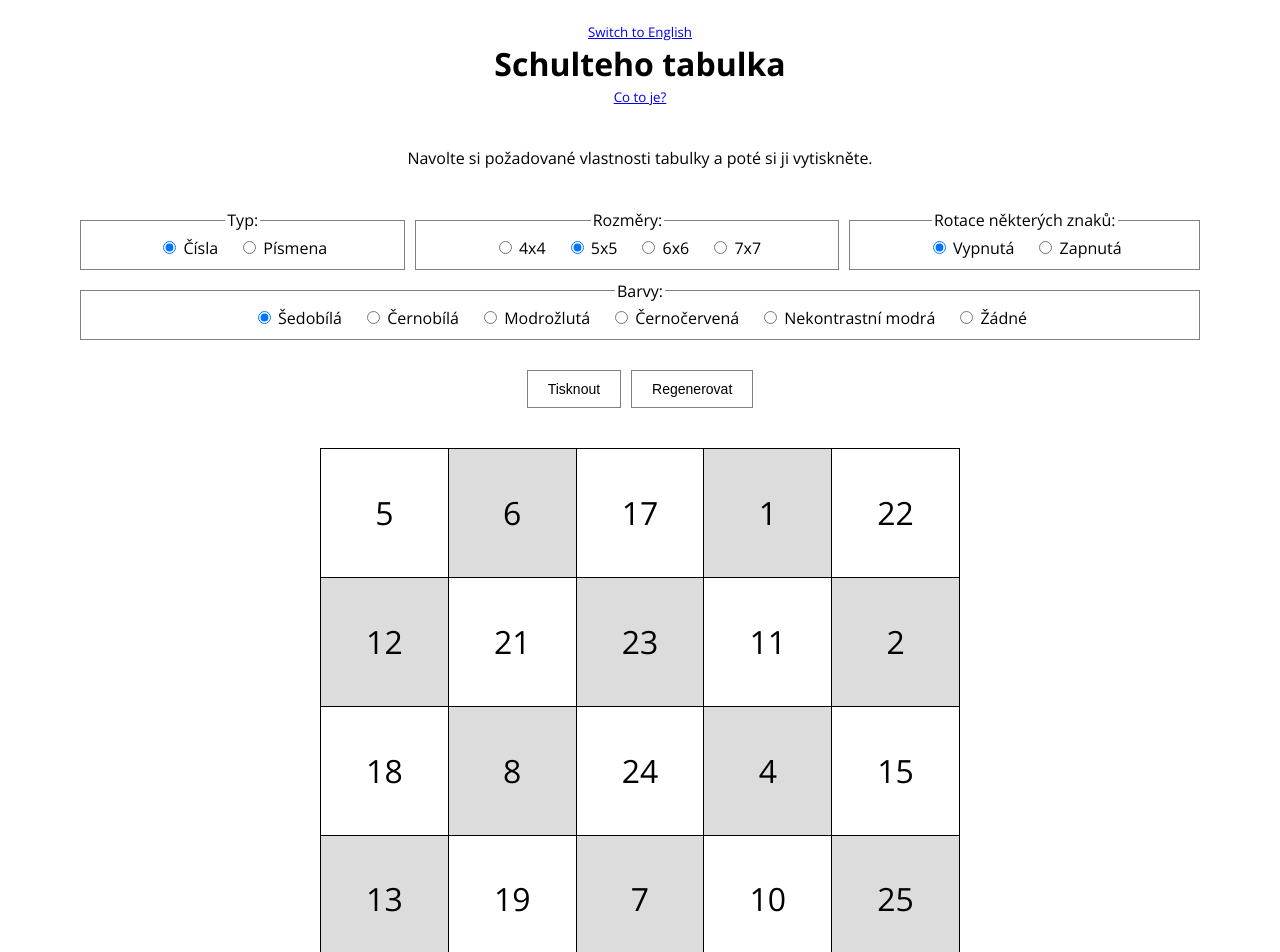
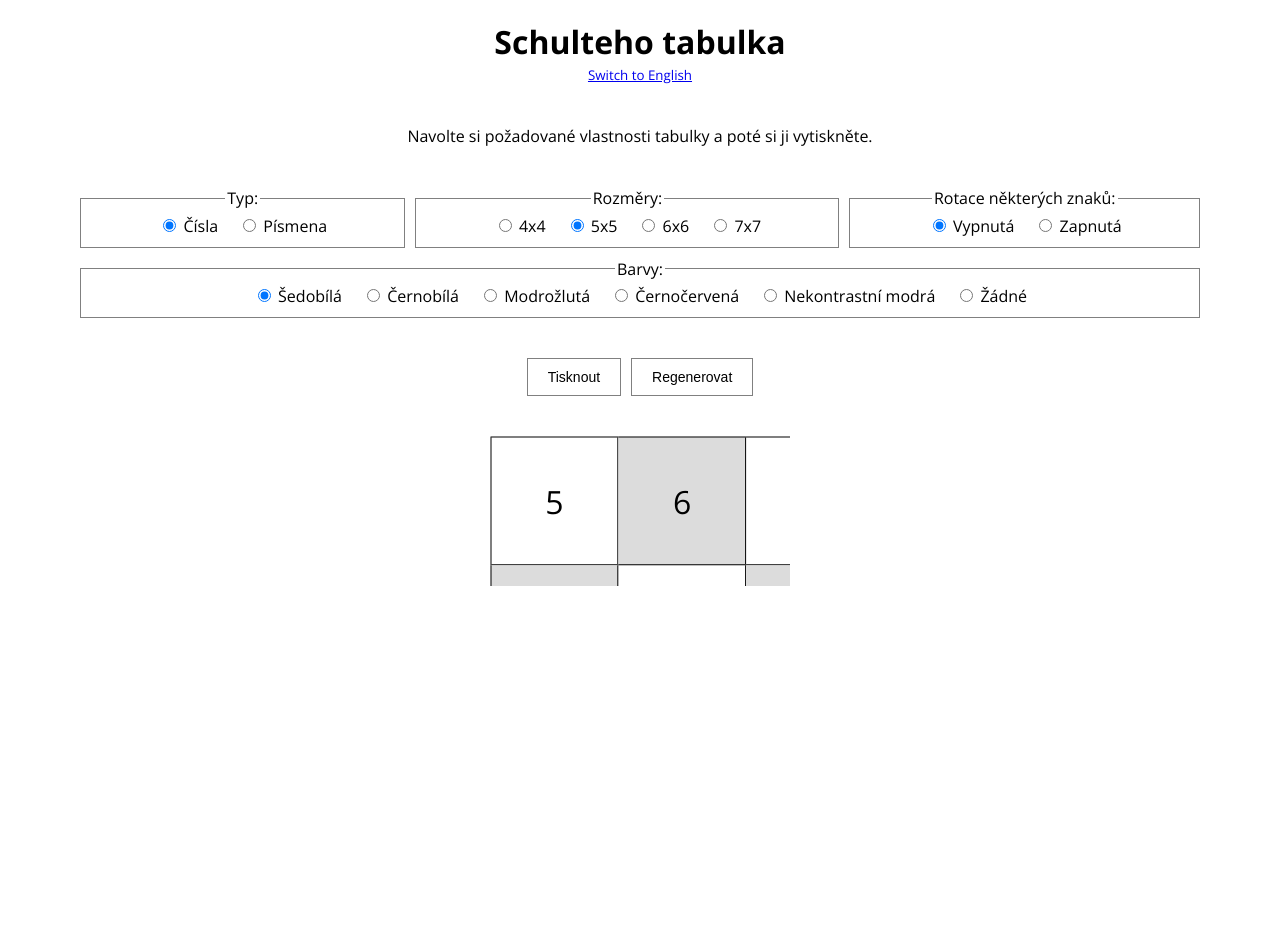
Before and after one commit to petrpacas/schulte-table, a React (Create React App) app: page / in a window 1280 px wide. Shown: the top 952 px of the page. After the commit the page ends 800 px from the top, so only its background shows below. Built offline with nearby package versions, Linux system fonts and the light colour scheme.

Commit message:
Use html2canvas + Watermark

```diff
--- a/package.json
+++ b/package.json
@@ -3,6 +3,7 @@
   "version": "0.1.0",
   "private": true,
   "dependencies": {
+    "html2canvas": "^1.0.0-alpha.12",
     "react": "^16.3.2",
     "react-dom": "^16.3.2",
     "react-scripts": "1.1.4"
--- a/src/App.css
+++ b/src/App.css
@@ -24,20 +24,42 @@
     margin: 0 10px;
   }
 
-  .table {
+  .table-wrapper {
     margin: 40px auto 0;
     margin: 40px auto 10vh;
     max-width: 640px;
     max-width: 80vh;
+    position: relative;
+  }
+
+  .table {
+    left: 0;
+    position: absolute;
+    top: 0;
+    right: 0;
+    width: 100%;
+    z-index: -1;
   }
 
   .table-button {
     background: none;
     border: 1px solid gray;
     font-size: 14px;
-    margin: 20px 5px 0;
+    margin: 30px 5px 0;
     padding: 10px 20px;
   }
+
+  /* Fix for html2canvas */
+
+  .table > tbody > tr > td + td {
+    border-left-width: 0 !important;
+  }
+
+  .table > tbody > tr + tr > td {
+    border-top-width: 0 !important;
+  }
+
+  /* End of fix */
 
   @media (max-width: 479px) {
     .config-label {
@@ -79,6 +101,11 @@
     border: none;
     border-collapse: collapse;
     width: 100%;
+  }
+
+  .table > tbody > tr:last-child > td:last-child {
+    background: url("./logo.png") no-repeat right bottom;
+    background-size: contain;
   }
 
   .table-cell {
@@ -204,12 +231,9 @@
 
   .intro,
   .config,
-  .table-button {
+  .table-button,
+  .table-canvas {
     display: none;
-  }
-
-  .table {
-    margin: 0;
   }
 
   .table-cell {
--- a/src/App.js
+++ b/src/App.js
@@ -46,19 +46,10 @@ export default class App extends React.Component {
     return (
       <div id="app">
         <div className="intro">
+          <h1>{Locales[lang].app.name}</h1>
           <small>
             <a href="#lang" onClick={this.switchLang}>
               {Locales[lang].app.lang}
-            </a>
-          </small>
-          <h1>{Locales[lang].app.name}</h1>
-          <small>
-            <a
-              href="https://www.petrruzicka.com/blog/tabulky/"
-              rel="noopener noreferrer"
-              target="_blank"
-            >
-              {Locales[lang].app.link}
             </a>
           </small>
           <p>{Locales[lang].app.hint}</p>
--- a/src/Locales.js
+++ b/src/Locales.js
@@ -3,7 +3,6 @@ export default {
     app: {
       lang: 'Switch to English',
       name: 'Schulteho tabulka',
-      link: 'Co to je?',
       hint: 'Navolte si požadované vlastnosti tabulky a poté si ji vytiskněte.'
     },
     config: {
@@ -32,7 +31,6 @@ export default {
     app: {
       lang: 'Přepnout do češtiny',
       name: 'Schulte table',
-      link: 'What is it? (in Czech)',
       hint: 'Select the desired table options and then print it.'
     },
     config: {
--- a/src/components/Table.js
+++ b/src/components/Table.js
@@ -1,7 +1,18 @@
 import React from 'react';
+import ReactDOM from 'react-dom';
+import html2canvas from 'html2canvas';
 import Locales from '../Locales';
 
 export default class Table extends React.Component {
+  constructor(props) {
+    super(props);
+
+    this.displayTable = this.displayTable.bind(this);
+    this.displayTable = this.displayTable.bind(this);
+
+    this.tempTable = [];
+  }
+
   generate() {
     const { size, type } = this.props;
 
@@ -56,23 +67,77 @@ export default class Table extends React.Component {
     }
   }
 
+  displayTable() {
+    const { colors, rotated, size } = this.props;
+
+    function getClassName() {
+      let className = 'table table-' + size + ' table-' + colors;
+      if (rotated !== 'false') {
+        className += ' table-rotated';
+      }
+      return className;
+    }
+
+    const tableContent = (
+      <table className={getClassName()} id="table">
+        <tbody>{this.generate()}</tbody>
+      </table>
+    );
+    const tableContainer = document.getElementById('tableContainer');
+
+    ReactDOM.render(tableContent, tableContainer, () => {
+      html2canvas(document.getElementById('table'), {
+        canvas: document.getElementById('tableCanvas'),
+        logging: false,
+        scale: 1
+      }).then(() => {
+        this.tempTable = document.getElementById('table');
+        ReactDOM.unmountComponentAtNode(tableContainer);
+      });
+    });
+  }
+
+  printSetup() {
+    const beforePrint = () => {
+      if (document.getElementById('tableContainer') && this.tempTable) {
+        document.getElementById('tableContainer').appendChild(this.tempTable);
+      }
+    };
+
+    const afterPrint = () => {
+      if (document.getElementById('table')) {
+        document.getElementById('table').remove();
+      }
+    };
+
+    if (window.matchMedia) {
+      var mediaQueryList = window.matchMedia('print');
+      mediaQueryList.addListener(function(mql) {
+        mql.matches ? beforePrint() : afterPrint();
+      });
+    } else {
+      window.addEventListener('beforeprint', beforePrint, false);
+      window.addEventListener('afterprint', afterPrint, false);
+    }
+  }
+
   print(e) {
     e.preventDefault();
     window.print();
   }
 
+  componentDidMount() {
+    this.displayTable();
+  }
+
+  componentDidUpdate() {
+    this.displayTable();
+  }
+
   render() {
-    const { colors, lang, rotated, size } = this.props;
+    const { lang } = this.props;
 
-    function getClassName() {
-      let className = 'table table-' + size + ' table-' + colors;
-
-      if (rotated !== 'false') {
-        className += ' table-rotated';
-      }
-
-      return className;
-    }
+    this.printSetup();
 
     return (
       <div>
@@ -83,9 +148,10 @@ export default class Table extends React.Component {
           {Locales[lang].table.regen}
         </button>
 
-        <table className={getClassName()}>
-          <tbody>{this.generate()}</tbody>
-        </table>
+        <div className="table-wrapper">
+          <div id="tableContainer" />
+          <canvas className="table-canvas" id="tableCanvas" />
+        </div>
       </div>
     );
   }
```
Also changed, not shown: src/logo.png (added), 1 other file (tests, documents, lock files or other folders).
